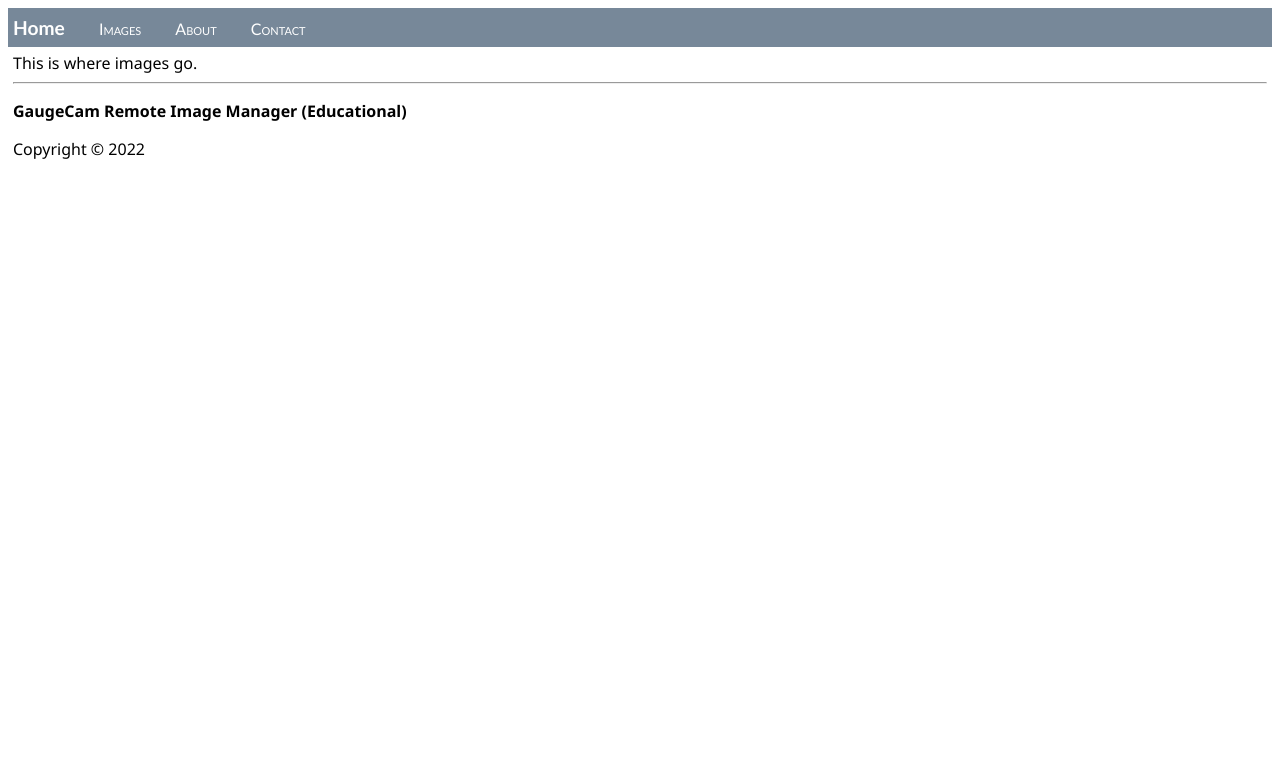
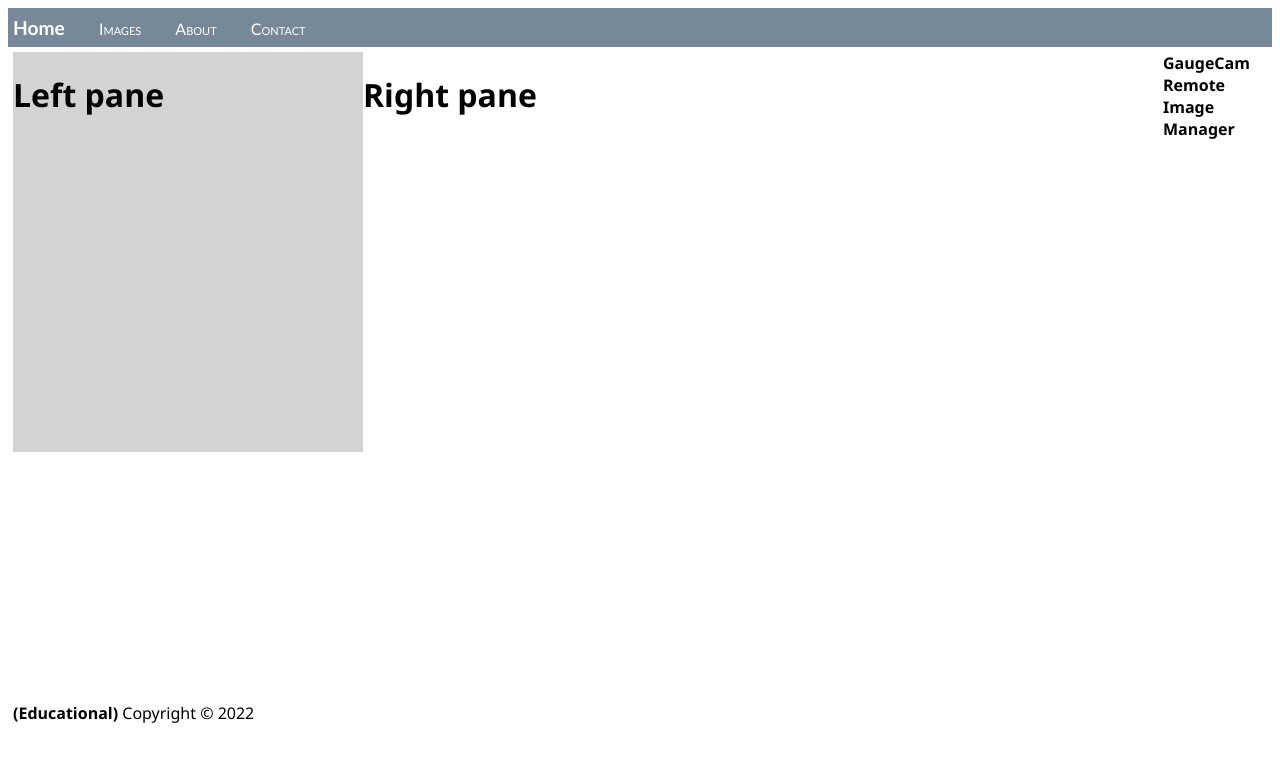
Before and after one commit to gaugecam-dev/GRIME2, a Flask app: page /images/ in a window 1280 px wide. Shown: the top 762 px of the page. Run offline with Flask 2, Linux system fonts and the light colour scheme.

Commit message:
fixing web appearance

```diff
--- a/grime2_flask/static/site.css
+++ b/grime2_flask/static/site.css
@@ -30,3 +30,34 @@
     padding: 5px;
     font-family:'Segoe UI', Tahoma, Geneva, Verdana, sans-serif;
 }
+
+body{
+    width: available;
+    height: available;
+}
+
+.container{
+    width: available;
+    height: available;
+}
+
+.leftpane{
+    background-color: lightgray;
+    width: 25%;
+    min-width: 350px;
+    height: available;
+    min-height: 400px;
+    float: left;
+    border-width: 5;
+    border-color: black;
+}
+
+.rightpane{
+   background-color: white;
+   width: 50%;
+   min-width: 800px;
+   height: available;
+   min-height: 650px;
+   float: left;
+   border-collapse: collapse;
+}
--- a/grime2_flask/templates/images.html
+++ b/grime2_flask/templates/images.html
@@ -3,5 +3,12 @@
 Images
 {% endblock %}
 {% block content %}
-This is where images go.
+<div class="container">
+    <div class="leftpane">
+        <h1>Left pane</h1>
+    </div>
+    <div class="rightpane">
+        <h1>Right pane</h1>
+    </div>
+</div>
 {% endblock %}
--- a/grime2_flask/templates/layout.html
+++ b/grime2_flask/templates/layout.html
@@ -17,9 +17,8 @@
         <div class="body-content">
             {% block content %}
             {% endblock %}
-            <hr/>
             <footer>
-                <p><strong>GaugeCam Remote Image Manager (Educational)</strong></br></p>Copyright © 2022</p>
+                <strong>GaugeCam Remote Image Manager (Educational)</strong> Copyright © 2022
             </footer>
         </div>
     </body>
```
